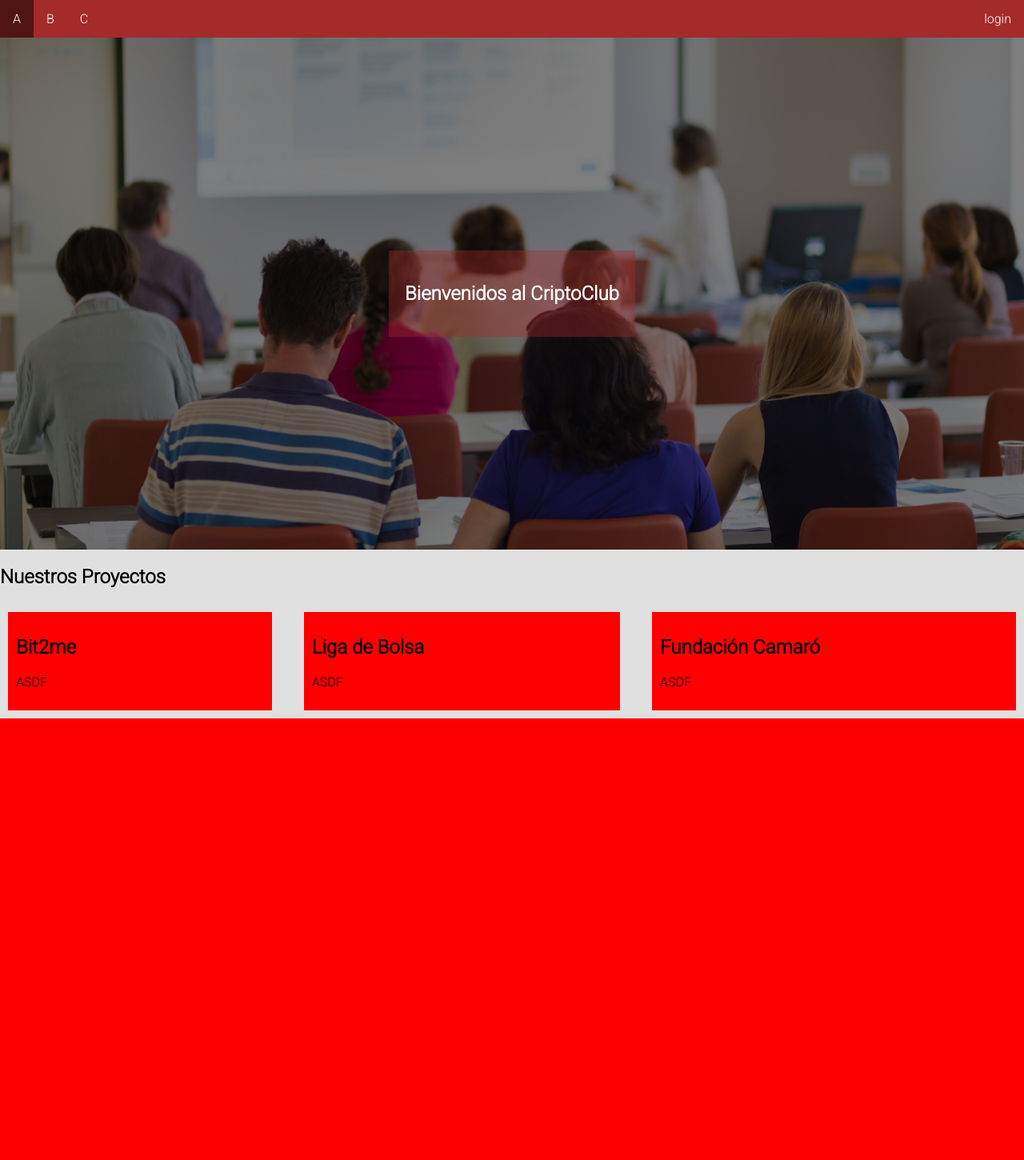
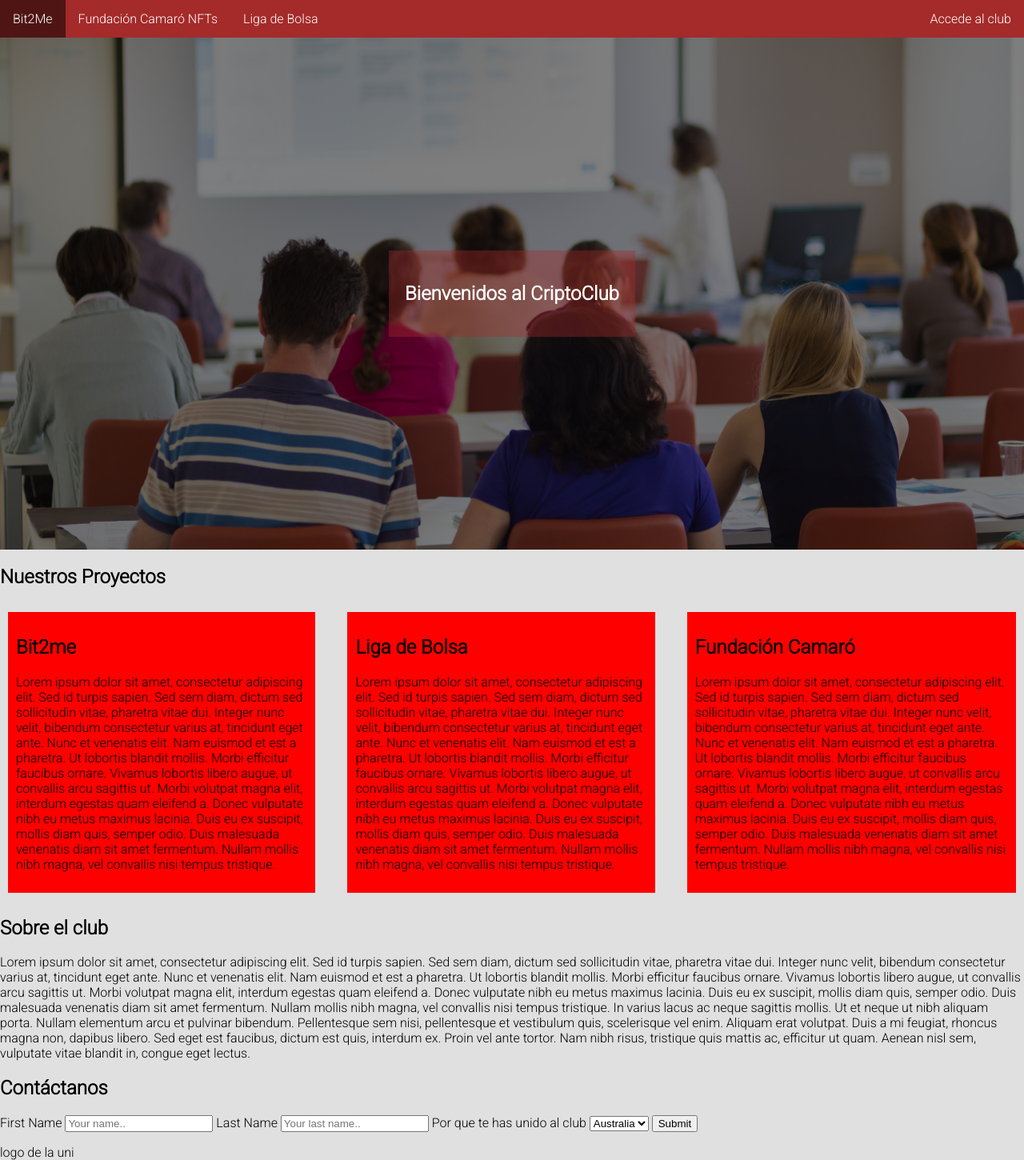
Before and after one commit to AlvaroFarreny/WebFinalProject, a PHP site: page / in a window 1280 px wide. Shown: the whole page at 80% size. Before the commit the page ends 898 px from the top, so only its background shows below. Run offline with PHP 8.4, Linux system fonts and the light colour scheme.

Commit message:
main content creado

```diff
--- a/index.html
+++ b/index.html
@@ -11,10 +11,10 @@
 <body>
     <div class="menu">
         <ul>
-            <li><a href="#">A</a></li>
-            <li><a href="#">B</a></li>
-            <li><a href="#">C</a></li>
-            <li id="right"><a href="#">login</a></li>
+            <li><a href="#">Bit2Me</a></li>
+            <li><a href="#">Fundación Camaró NFTs</a></li>
+            <li><a href="#">Liga de Bolsa</a></li>
+            <li id="right"><a href="#">Accede al club</a></li>
           </ul>
     </div>
     <div class="banner">
@@ -22,21 +22,53 @@
             <h2>Bienvenidos al CriptoClub</h2>
         </div>
     </div>
+    <section>
     <h2>Nuestros Proyectos</h2>
-    <div class="wrapper">
+    <div class="columnas">
         <div class="one">
             <h2>Bit2me</h2>
-            <p>ASDF</p>
+            <p>Lorem ipsum dolor sit amet, consectetur adipiscing elit. Sed id turpis sapien. Sed sem diam, dictum sed sollicitudin vitae, pharetra vitae dui. Integer nunc velit, bibendum consectetur varius at, tincidunt eget ante. Nunc et venenatis elit. Nam euismod et est a pharetra. Ut lobortis blandit mollis. Morbi efficitur faucibus ornare. Vivamus lobortis libero augue, ut convallis arcu sagittis ut. Morbi volutpat magna elit, interdum egestas quam eleifend a. Donec vulputate nibh eu metus maximus lacinia. Duis eu ex suscipit, mollis diam quis, semper odio. Duis malesuada venenatis diam sit amet fermentum. Nullam mollis nibh magna, vel convallis nisi tempus tristique.</p>
         </div>
         <div class="two">
             <h2>Liga de Bolsa</h2>
-            <p>ASDF</p>
+            <p>Lorem ipsum dolor sit amet, consectetur adipiscing elit. Sed id turpis sapien. Sed sem diam, dictum sed sollicitudin vitae, pharetra vitae dui. Integer nunc velit, bibendum consectetur varius at, tincidunt eget ante. Nunc et venenatis elit. Nam euismod et est a pharetra. Ut lobortis blandit mollis. Morbi efficitur faucibus ornare. Vivamus lobortis libero augue, ut convallis arcu sagittis ut. Morbi volutpat magna elit, interdum egestas quam eleifend a. Donec vulputate nibh eu metus maximus lacinia. Duis eu ex suscipit, mollis diam quis, semper odio. Duis malesuada venenatis diam sit amet fermentum. Nullam mollis nibh magna, vel convallis nisi tempus tristique.</p>
         </div>
         <div class="three">
             <h2>Fundación Camaró</h2>
-            <p>ASDF</p>
+            <p>Lorem ipsum dolor sit amet, consectetur adipiscing elit. Sed id turpis sapien. Sed sem diam, dictum sed sollicitudin vitae, pharetra vitae dui. Integer nunc velit, bibendum consectetur varius at, tincidunt eget ante. Nunc et venenatis elit. Nam euismod et est a pharetra. Ut lobortis blandit mollis. Morbi efficitur faucibus ornare. Vivamus lobortis libero augue, ut convallis arcu sagittis ut. Morbi volutpat magna elit, interdum egestas quam eleifend a. Donec vulputate nibh eu metus maximus lacinia. Duis eu ex suscipit, mollis diam quis, semper odio. Duis malesuada venenatis diam sit amet fermentum. Nullam mollis nibh magna, vel convallis nisi tempus tristique.</p>
         </div>
     </div>
+    </section>
+    <section>
+        <div>
+            <h2>Sobre el club</h2>
+            <p>Lorem ipsum dolor sit amet, consectetur adipiscing elit. Sed id turpis sapien. Sed sem diam, dictum sed sollicitudin vitae, pharetra vitae dui. Integer nunc velit, bibendum consectetur varius at, tincidunt eget ante. Nunc et venenatis elit. Nam euismod et est a pharetra. Ut lobortis blandit mollis. Morbi efficitur faucibus ornare. Vivamus lobortis libero augue, ut convallis arcu sagittis ut. Morbi volutpat magna elit, interdum egestas quam eleifend a. Donec vulputate nibh eu metus maximus lacinia. Duis eu ex suscipit, mollis diam quis, semper odio. Duis malesuada venenatis diam sit amet fermentum. Nullam mollis nibh magna, vel convallis nisi tempus tristique.
+                In varius lacus ac neque sagittis mollis. Ut et neque ut nibh aliquam porta. Nullam elementum arcu et pulvinar bibendum. Pellentesque sem nisi, pellentesque et vestibulum quis, scelerisque vel enim. Aliquam erat volutpat. Duis a mi feugiat, rhoncus magna non, dapibus libero. Sed eget est faucibus, dictum est quis, interdum ex. Proin vel ante tortor. Nam nibh risus, tristique quis mattis ac, efficitur ut quam. Aenean nisl sem, vulputate vitae blandit in, congue eget lectus.</p>
+       </div>
+    </section>
+    <section>
+        <div>
+            <h2>Contáctanos</h2>
+            <form action="/action_page.php">
+                <label for="fname">First Name</label>
+                <input type="text" id="fname" name="firstname" placeholder="Your name..">
 
+                <label for="lname">Last Name</label>
+                <input type="text" id="lname" name="lastname" placeholder="Your last name..">
+
+                <label for="country">Por que te has unido al club</label>
+                <select id="country" name="country">
+                  <option value="australia">Australia</option>
+                  <option value="canada">Canada</option>
+                  <option value="usa">USA</option>
+                </select>
+
+                <input type="submit" value="Submit">
+              </form>
+        </div>
+    </section>
+    <footer>
+        <p>logo de la uni</p>
+    </footer>
 </body>
 </html>
--- a/main.css
+++ b/main.css
@@ -58,9 +58,7 @@ li a:hover {
     padding: 20px;
   }
 
-
-
-  .wrapper {
+  .columnas {
     display: grid;
     grid-template-columns: repeat(1, 1, 1);
     grid-gap: 20px;
```
Also changed, not shown: img/logocriptoclub.png (added).
